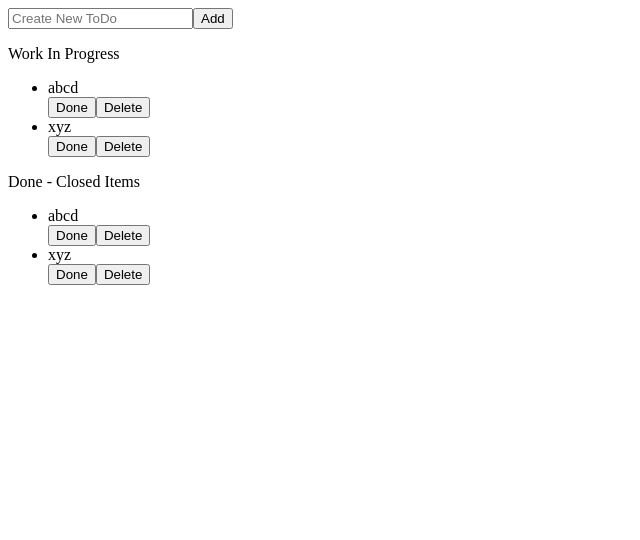
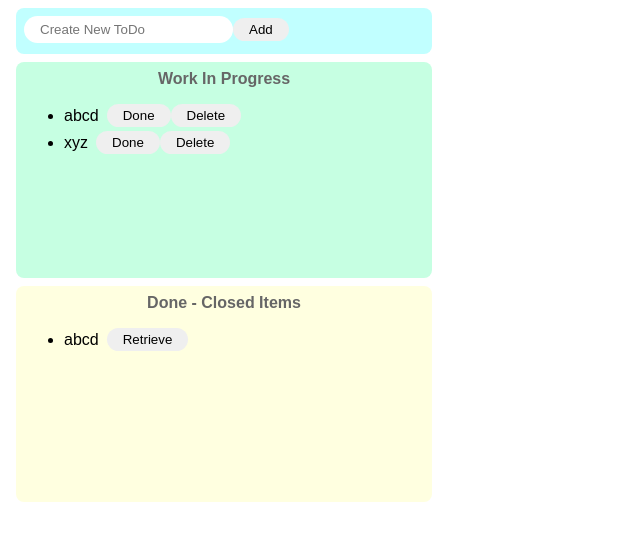
Before and after one commit to i-carrie/ToDo_Apps, a React (Create React App) app: page / in a window 1280 px wide. Shown: the top 540 px of the page, without its empty margins (0-640 px from the left). Built offline with nearby package versions, Linux system fonts and the light colour scheme.

Commit message:
Applied css

```diff
--- a/src/App.jsx
+++ b/src/App.jsx
@@ -4,37 +4,31 @@ import "./styles.css";
 export const App = () => {
   return (
     <>
-      <div>
+      <div className="input-area">
         <input placeholder="Create New ToDo" />
         <button>Add</button>
       </div>
-      <div>
-        <p>Work In Progress</p>
+      <div className="incomplete-area">
+        <p className="title">Work In Progress</p>
         <ul>
-          <div>
+          <div className="list-row">
             <li>abcd</li>
             <button>Done</button>
             <button>Delete</button>
           </div>
-          <div>
+          <div className="list-row">
             <li>xyz</li>
             <button>Done</button>
             <button>Delete</button>
           </div>
         </ul>
       </div>
-      <div>
-        <p>Done - Closed Items</p>
+      <div className="completed-area">
+        <p className="title">Done - Closed Items</p>
         <ul>
-          <div>
+          <div className="list-row">
             <li>abcd</li>
-            <button>Done</button>
-            <button>Delete</button>
-          </div>
-          <div>
-            <li>xyz</li>
-            <button>Done</button>
-            <button>Delete</button>
+            <button>Retrieve</button>
           </div>
         </ul>
       </div>
--- a/src/styles.css
+++ b/src/styles.css
@@ -0,0 +1,66 @@
+body {
+  font-family: sans-serif;
+}
+
+input {
+  border-radius: 16px;
+  border: none;
+  padding: 6px 16px;
+  outline: none;
+}
+
+button {
+  border-radius: 16px;
+  border: none;
+  padding: 4px 16px;
+}
+
+button:hover {
+  background-color: #ff7fff;
+  color: #fff;
+  cursor: pointer;
+}
+
+li {
+  margin-right: 8px;
+}
+
+.input-area {
+  background-color: #c1ffff;
+  width: 400px;
+  height: 30px;
+  padding: 8px;
+  margin: 8px;
+  border-radius: 8px;
+}
+
+.incomplete-area {
+  background-color: #c6ffe2;
+  width: 400px;
+  min-height: 200px;
+  padding: 8px;
+  margin: 8px;
+  border-radius: 8px;
+}
+
+.completed-area {
+  background-color: #ffffe0;
+  width: 400px;
+  min-height: 200px;
+  padding: 8px;
+  margin: 8px;
+  border-radius: 8px;
+}
+
+.title {
+  text-align: center;
+  margin-top: 0;
+  font-weight: bold;
+  color: #666;
+}
+
+.list-row {
+  display: flex;
+  align-items: center;
+  padding-bottom: 4px;
+}
```
